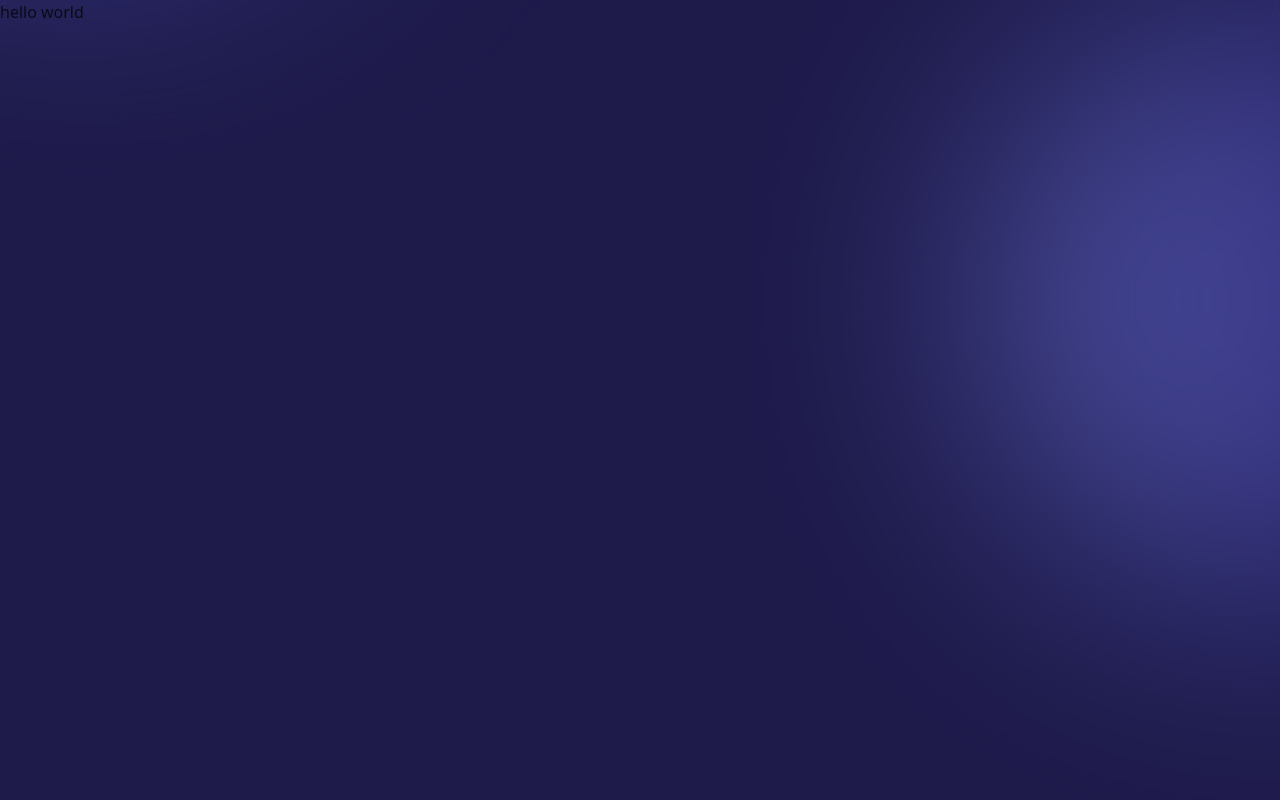
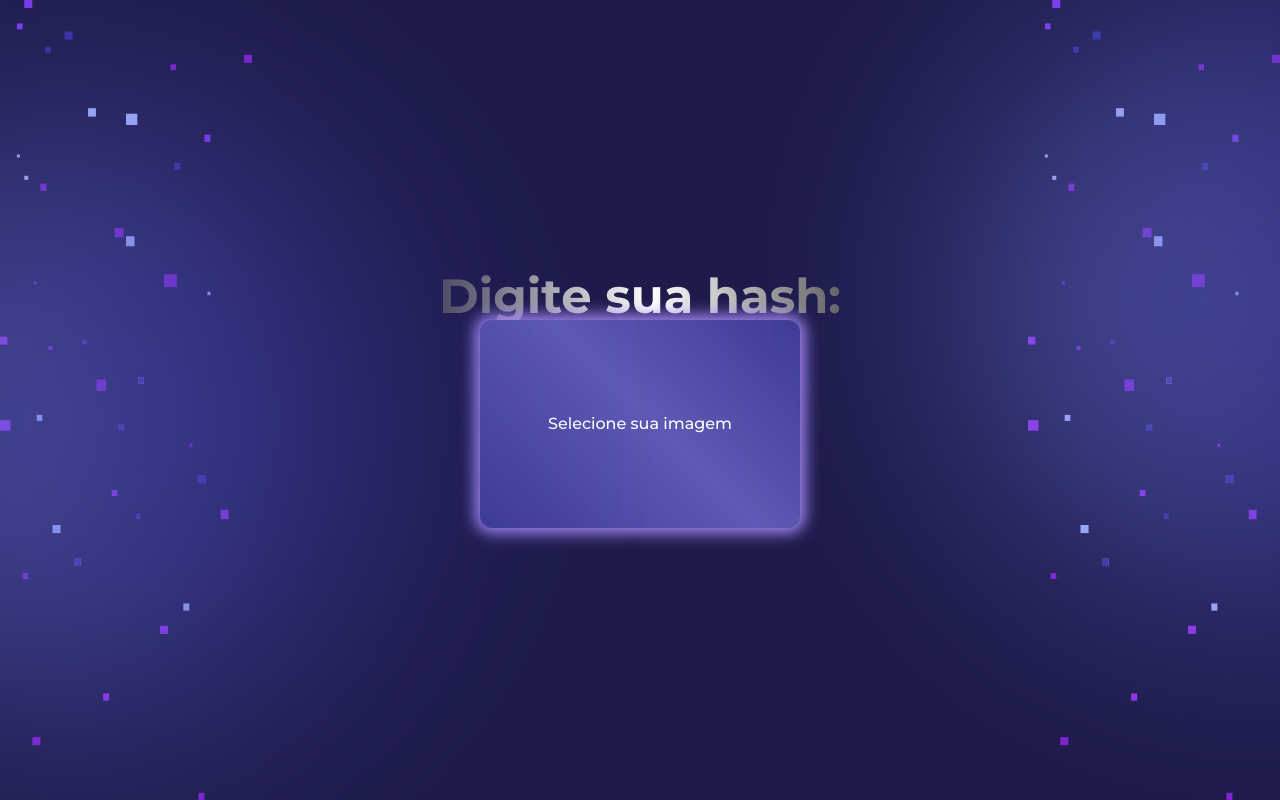
Before and after one commit to Guilherme-Matosoli/gambi-cloud-client, a Next.js app: page /upload in a window 1280 px wide. Shown: the top 800 px of the page. Built offline with nearby package versions, Linux system fonts and the light colour scheme.

Commit message:
add H2 and file input on upload page :fire:

```diff
--- a/src/app/upload/page.tsx
+++ b/src/app/upload/page.tsx
@@ -1,8 +1,15 @@
+import { FileInput } from "@/components/FileInput";
 
 const Upload = () => {
   return (
-    <main>
-      hello world
+    <main className="flex items-center justify-center w-full h-screen z-10">
+      <div className="flex flex-col items-center w-2/3 h-auto">
+        <h2 className="font-montserrat gradient-text text-5xl font-bold">
+          Digite sua hash:
+        </h2>
+
+        <FileInput />
+      </div>
     </main>
   );
 };
```
